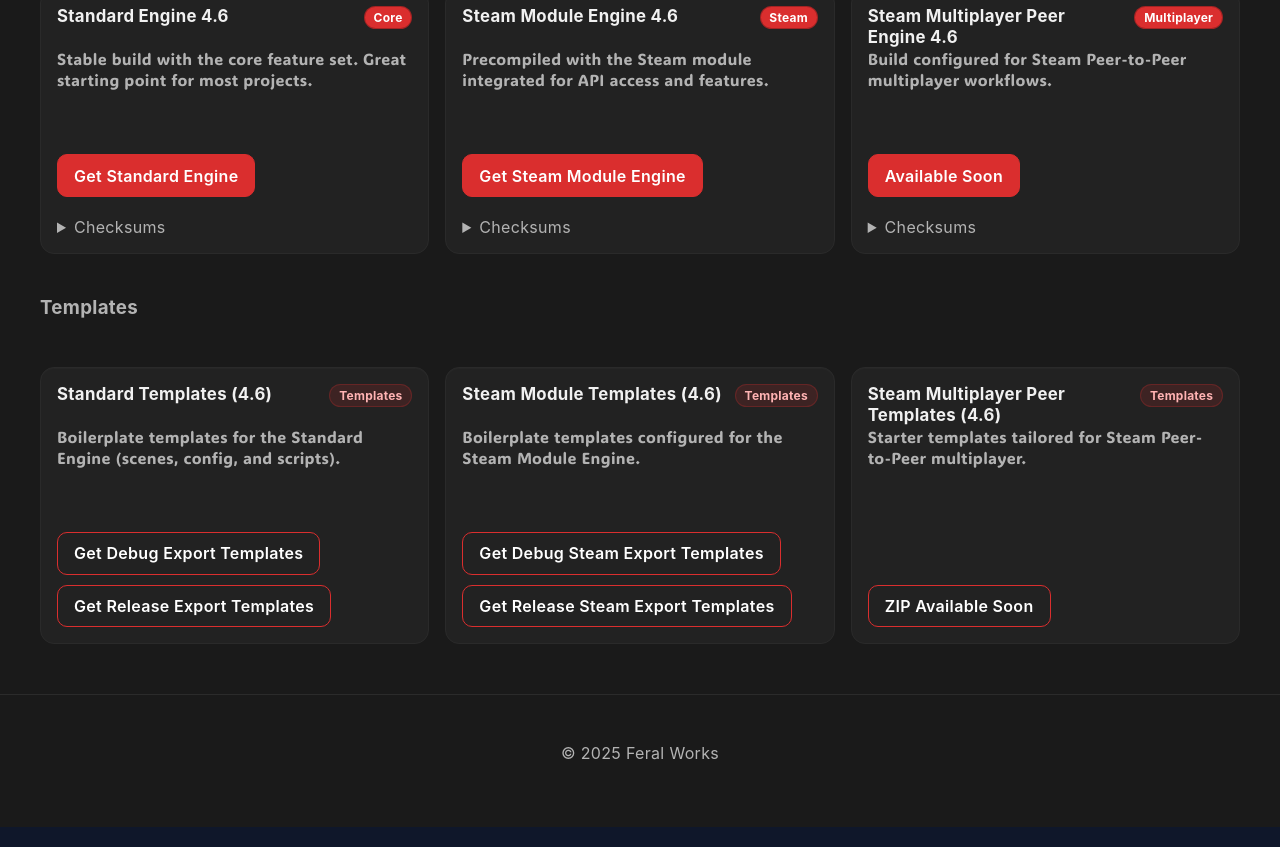
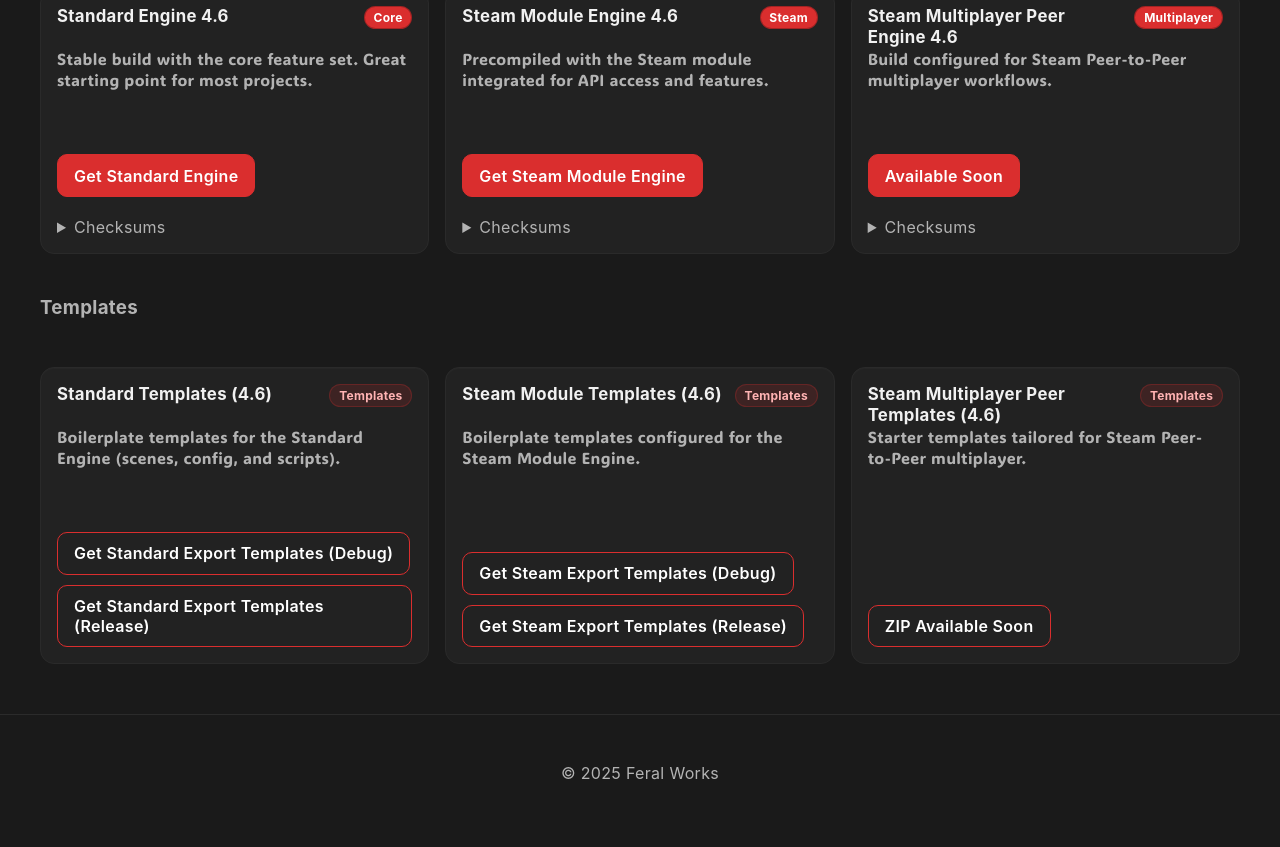
Before and after one commit to BP-Feral/feral-engine, a React (Vite) app: page / in a window 1280 px wide. Shown: the part 2852-3699 px from the top of the page. Built offline with nearby package versions, Linux system fonts and the light colour scheme.

Commit message:
Updated downloads

```diff
--- a/src/pages/FeralEngine.jsx
+++ b/src/pages/FeralEngine.jsx
@@ -182,10 +182,10 @@
                 <div className="fe-card-actions">
                   <div>
                     <a className="fe-button fe-button--outline" href="downloads/standard-template-debug.rar" download>
-                      Get Debug Export Templates
+                      Get Standard Export Templates (Debug)
                     </a>
                     <a className="fe-button fe-button--outline" href="downloads/standard-template-release.rar" download>
-                      Get Release Export Templates
+                      Get Standard Export Templates (Release)
                     </a>
                   </div>
                 </div>
@@ -199,10 +199,10 @@
                 <p className="fe-card-desc">Boilerplate templates configured for the Steam Module Engine.</p>
                 <div className="fe-card-actions">
                   <a className="fe-button fe-button--outline" href="downloads/steam-template-debug.rar" download>
-                    Get Debug Steam Export Templates
+                    Get Steam Export Templates (Debug)
                   </a>
                   <a className="fe-button fe-button--outline" href="downloads/steam-template-release.rar" download>
-                    Get Release Steam Export Templates
+                    Get Steam Export Templates (Release)
                   </a>
                 </div>
               </article>
```
